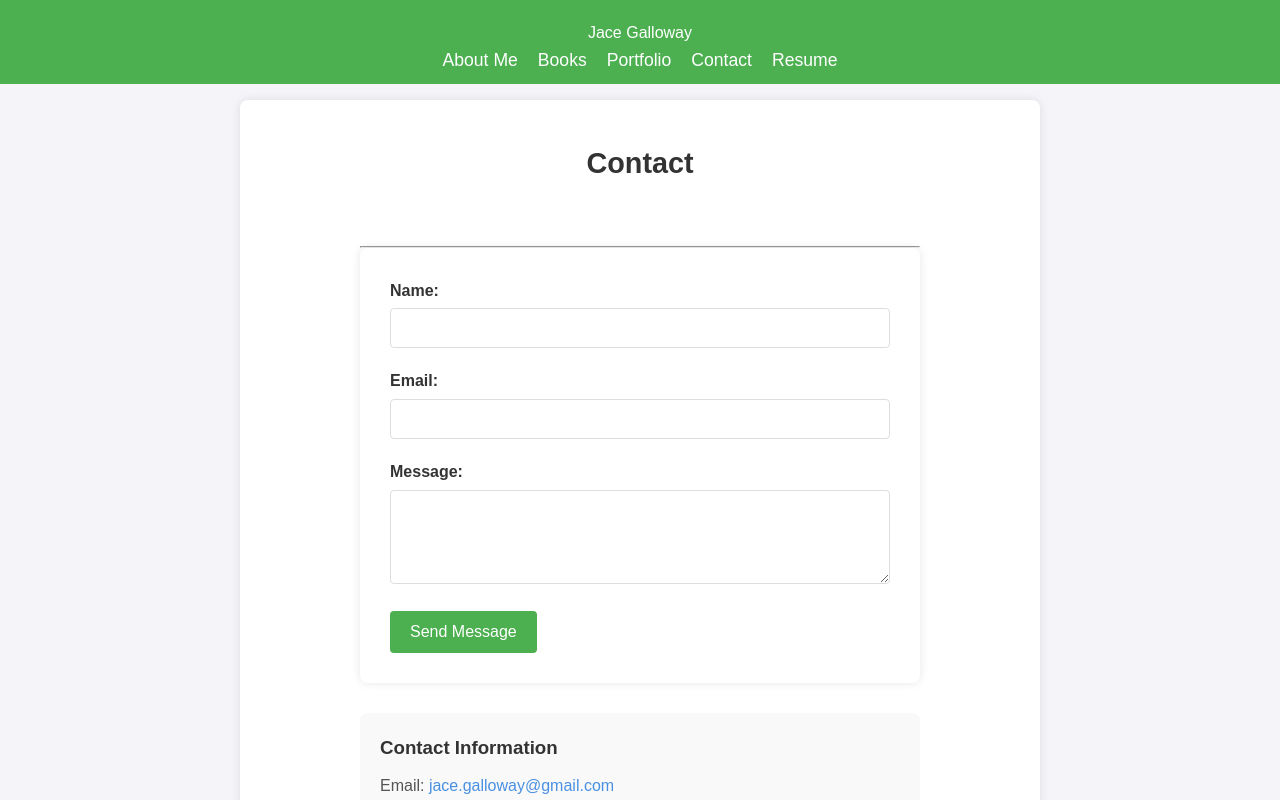
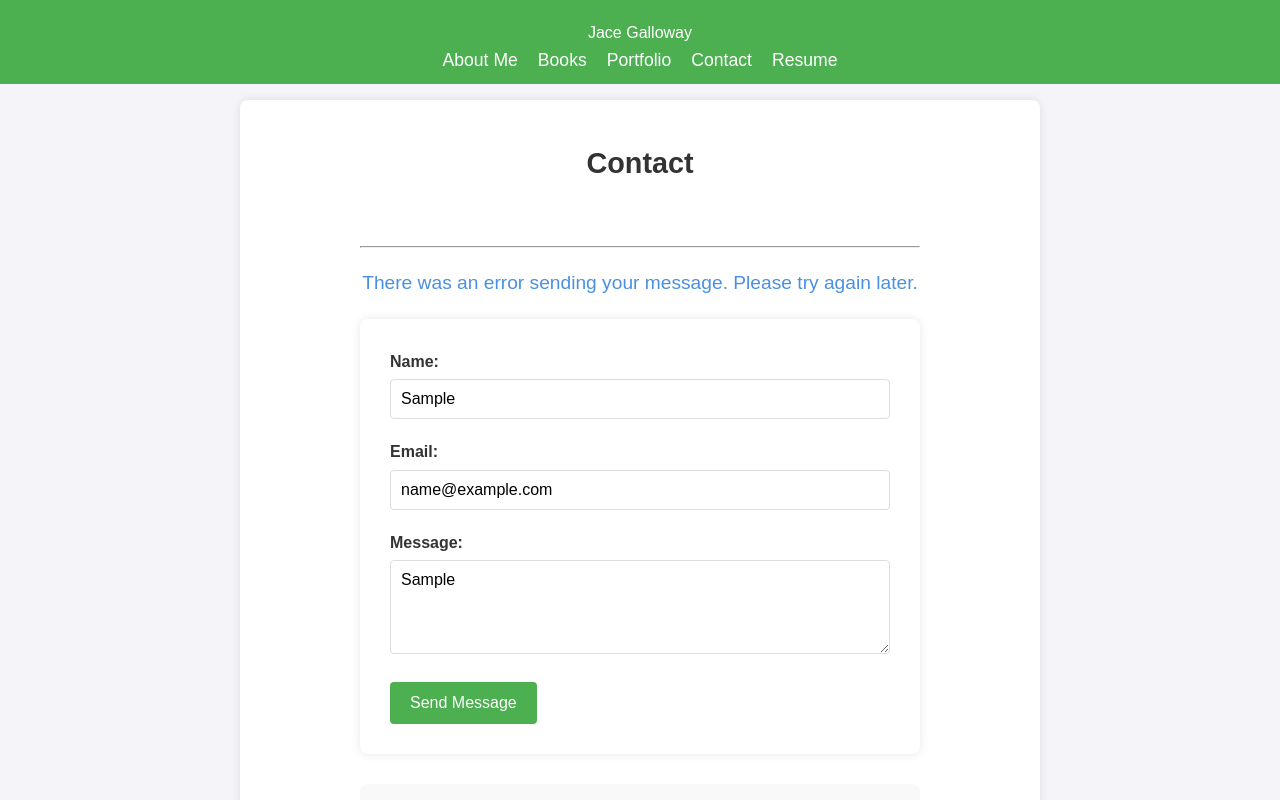
Before and after one commit to JaceG/React-Portfolio, a React (Vite) app in the folder client/: page /contact in a window 1280 px wide. Both pictures are taken after typing "Sample", "name@example.com", "Sample" into the empty fields and a click on the button "Send Message". Shown: the top 800 px of the page. Built offline with nearby package versions, Linux system fonts and the light colour scheme; no server answers.

Commit message:
testing contact form

```diff
--- a/client/src/pages/Contact.tsx
+++ b/client/src/pages/Contact.tsx
@@ -1,4 +1,5 @@
 import React, { useState, ChangeEvent, FormEvent } from 'react';
+import axios from 'axios';
 import Title from '../components/Title';
 
 interface FormData {
@@ -19,9 +20,13 @@ const initialData: FormData = {
 	message: '',
 };
 
+const API_URL = 'https://react-portfolio-7z0l.onrender.com/api';
+
 const Contact: React.FC = () => {
 	const [formData, setFormData] = useState<FormData>(initialData);
 	const [errors, setErrors] = useState<FormErrors>({});
+	const [isSubmitting, setIsSubmitting] = useState<boolean>(false);
+	const [submitMessage, setSubmitMessage] = useState<string | null>(null);
 
 	const validateEmail = (email: string): boolean =>
 		/^[^\s@]+@[^\s@]+\.[^\s@]+$/.test(email);
@@ -51,14 +56,27 @@ const Contact: React.FC = () => {
 		return isValid;
 	};
 
-	const handleSubmit = (e: FormEvent<HTMLFormElement>) => {
+	const handleSubmit = async (e: FormEvent<HTMLFormElement>) => {
 		e.preventDefault();
 		const formErrors = Object.keys(formData).filter(
 			(key) => !handleErrors(key, formData[key as keyof FormData])
 		);
 		if (formErrors.length === 0) {
-			alert('Thanks for reaching out. I will get back to you soon.');
-			setFormData(initialData);
+			setIsSubmitting(true);
+			try {
+				await axios.post(`${API_URL}/contact`, formData);
+				setSubmitMessage(
+					'Thank you for your message. I will get back to you soon!'
+				);
+				setFormData(initialData);
+			} catch (error) {
+				console.error('Error sending message:', error);
+				setSubmitMessage(
+					'There was an error sending your message. Please try again later.'
+				);
+			} finally {
+				setIsSubmitting(false);
+			}
 		}
 	};
 
@@ -66,6 +84,16 @@ const Contact: React.FC = () => {
 		<section className='resume-container'>
 			<div className='contact-container'>
 				<Title title='Contact' />
+				{submitMessage && (
+					<div
+						className={`submit-message ${
+							submitMessage.includes('error')
+								? 'error'
+								: 'success'
+						}`}>
+						{submitMessage}
+					</div>
+				)}
 				<form onSubmit={handleSubmit} className='contact-form'>
 					<div className='form-group'>
 						<label htmlFor='name' className='form-label'>
@@ -117,8 +145,11 @@ const Contact: React.FC = () => {
 							</div>
 						)}
 					</div>
-					<button type='submit' className='submit-button'>
-						Send Message
+					<button
+						type='submit'
+						className='submit-button'
+						disabled={isSubmitting}>
+						{isSubmitting ? 'Sending...' : 'Send Message'}
 					</button>
 				</form>
 				<div className='contact-info'>
```
